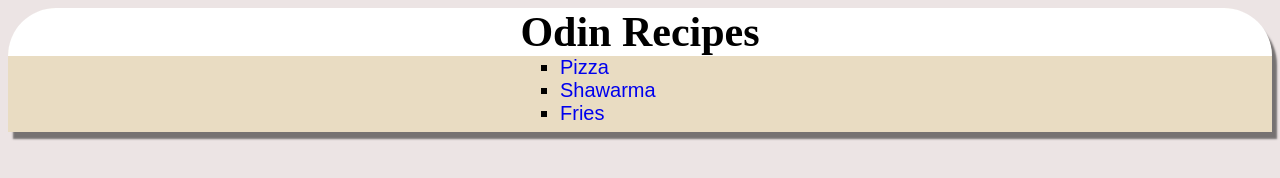
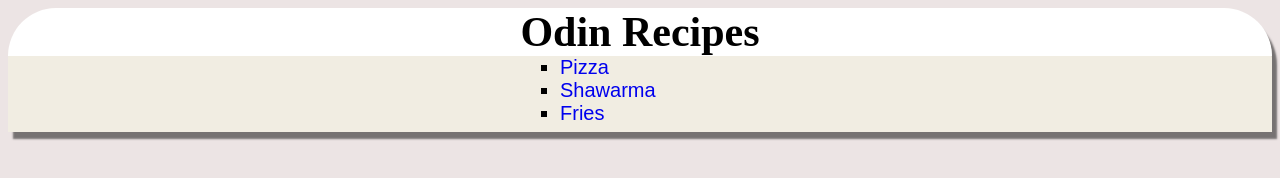
Before and after one commit to ronnelong/odin-recipes, a plain HTML site: page index.html in a window 1280 px wide. Drawn offline with Linux system fonts and the light colour scheme.

Commit message:
Update the main body color

```diff
--- a/style.css
+++ b/style.css
@@ -76,7 +76,7 @@ img{
     border-top-right-radius: 50px;
     border-top-left-radius: 50px;
     border-color: black;
-    background-color: rgba(224, 201, 116, 0.3);
+    background-color: rgb(241, 237, 226);
     box-shadow: 5px 7px 2px rgba(0, 0, 0, 0.5);
     padding-bottom: 7px;
     margin-top: 5px;
```
